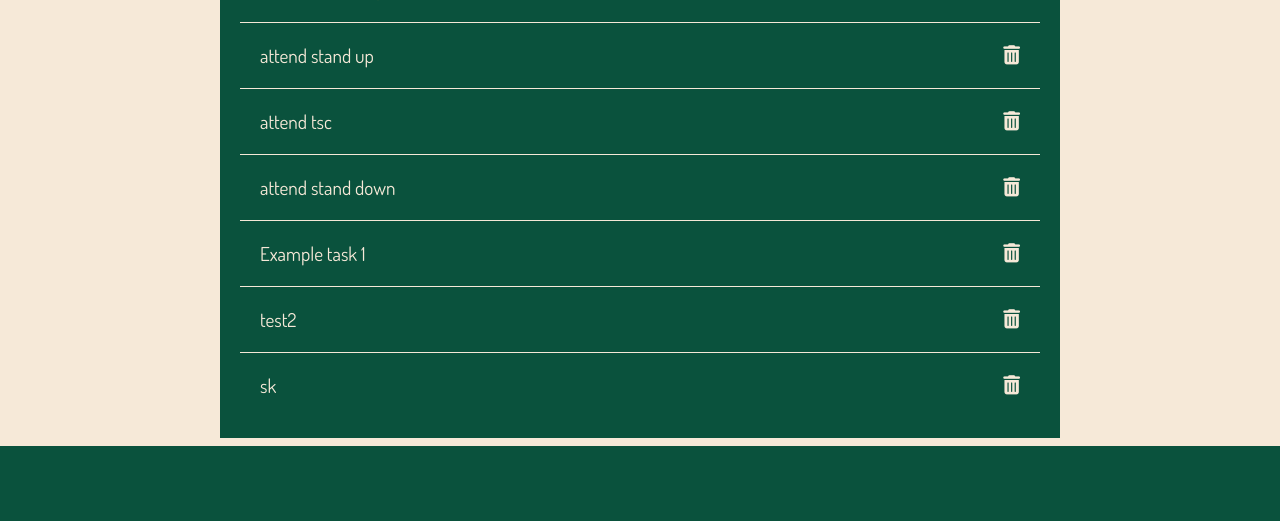
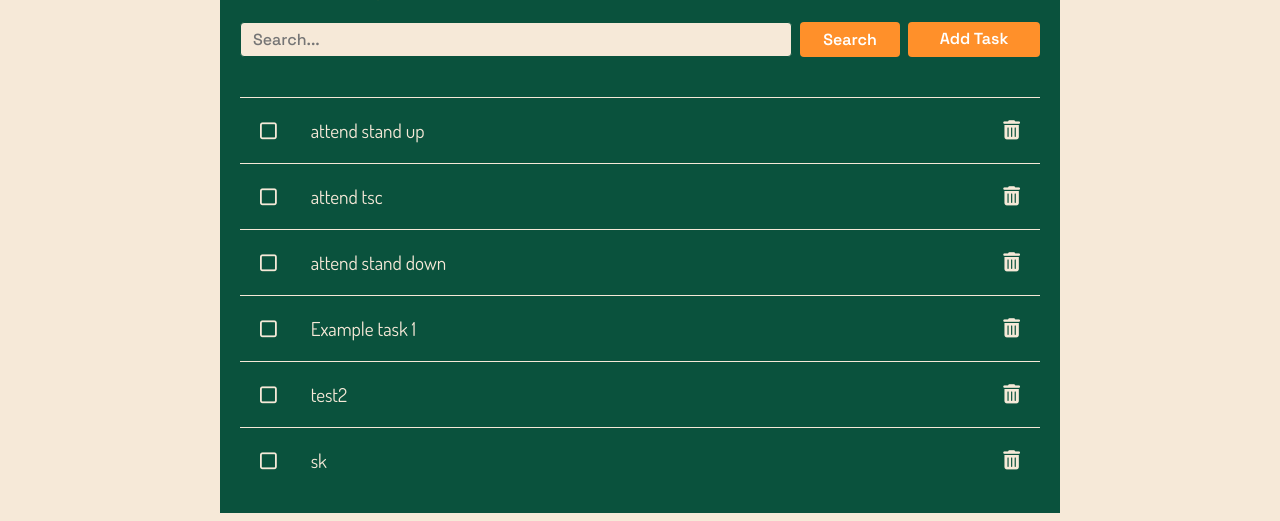
Before and after one commit to kens-i/ta-do, a Django app: template base/templates/base/task_list.html in a window 1280 px wide. Shown: the part 437-958 px from the top of the page. Before the commit the page ends 883 px from the top, so only its background shows below. Run offline with Django 4.2, Linux system fonts and the light colour scheme; the template is opened without the code that fills it: values that come from a table or form of the project are taken from there, others are empty; a user stored in the database is signed in; data comes from the database, SQL or seed files in the repository; parts of the project's set-up code (start-up, migrations or seed data) failed here and were passed over; some libraries are stand-ins or nearby versions.

Commit message:
style all forms, buttons and search bar

```diff
--- a/base/static/base/style.css
+++ b/base/static/base/style.css
@@ -1,5 +1,6 @@
 /* google fonts import */
 @import url('https://fonts.googleapis.com/css2?family=Dosis:wght@200..800&family=Space+Grotesk:wght@300..700&display=swap');
+
 
 
 /* css variables */
@@ -12,6 +13,7 @@
 --highlight-color: #ff902a;
 --highlight-color-dark: #9e470d;
 }
+
 
 
 /* global styles */
@@ -47,16 +49,35 @@ a, p {
 
 }
 
+#register:hover {
+    color: var(--highlight-color);
+}
+
+#login:hover {
+    color: var(--highlight-color);
+}
+
+#logout {
+    color: var(--highlight-color);
+}
+
+#logout:hover {
+    color: var(--primary-color);
+}
+
+
+/* header sytyles */
+
 .header-bar {
     display: flex;
-    justify-content: space-between; /* pushes logo to the right */
-    align-items: center;             /* vertically centers the items */
+    justify-content: space-between;
+    align-items: center;
     padding: 10px 20px;
 }
 
-.header-bar a {
-    color: var(--highlight-color);
-}
+
+
+/* logo styles */
 
 .logo {
     max-width: 200px;
@@ -69,6 +90,10 @@ a, p {
     transform: scale(1.05);
     box-shadow: 0 2px 10px rgba(0,0,0,0.2);
 }
+
+
+
+/* to do list styles */
 
 .task-wrapper {
     display: flex;
@@ -88,9 +113,120 @@ a, p {
     font-weight: 600;
 }
 
-.task-wrapper:hover s {
+.task-wrapper:hover i {
     color: var(--highlight-color);
 }
+
+/* .task-title {
+    display: flex;
+    align-items: center;
+} */
+
+.task-title a, .task-title p {
+    margin-left: 30px;
+}
+
+
+
+/* search bar styles */
+
+.search-add-wrapper {
+  display: flex;
+  flex-wrap: wrap;
+  align-items: center;
+  gap: 12px;
+  font-family: var(--primary-font);
+  margin: 20px 0;
+}
+
+.search-add-wrapper form {
+  display: flex;
+  flex-wrap: wrap;
+  gap: 8px;
+  flex: 1;
+}
+
+.search-add-wrapper input[type="text"] {
+  flex: 1;
+  min-width: 180px;
+  padding: 6px 12px;
+  border: 1px solid var(--secondary-color);
+  border-radius: 4px;
+  font-family: var(--secondary-font);
+  font-size: 16px;
+  background-color: var(--primary-color);
+  color: var(--highlight-color-dark);
+  font-weight: 500;
+}
+
+.search-add-wrapper input[type="submit"],
+.search-add-wrapper a {
+  padding: 6px 16px;
+  background-color: var(--highlight-color);
+  color: white;
+  text-decoration: none;
+  border: none;
+  border-radius: 4px;
+  font-family: var(--secondary-font);
+  font-size: 16px;
+  font-weight: 600;
+  cursor: pointer;
+  min-width: 100px;
+  text-align: center;
+  white-space: nowrap;
+}
+
+.search-add-wrapper input[type="submit"]:hover,
+.search-add-wrapper a:hover {
+  background-color: var(--highlight-color-dark);
+}
+
+
+/* form styles */
+
+.styled-form input[type="text"],
+.styled-form input[type="password"],
+.styled-form textarea {
+  flex: 1;
+  min-width: 180px;
+  padding: 6px 12px;
+  margin-left: 10px;
+  border: 1px solid var(--secondary-color);
+  border-radius: 4px;
+  font-family: var(--secondary-font);
+  font-size: 16px;
+  background-color: var(--primary-color);
+  color: var(--highlight-color-dark);
+  font-weight: 500;
+}
+
+.styled-form input[type="submit"] {
+    padding: 6px 16px;
+    background-color: var(--highlight-color);
+    color: white;
+    text-decoration: none;
+    border: none;
+    border-radius: 4px;
+    font-family: var(--secondary-font);
+    font-size: 16px;
+    font-weight: 600;
+    cursor: pointer;
+    min-width: 100px;
+    text-align: center;
+    white-space: nowrap;
+}
+
+.styled-form input[type="submit"]:hover {
+  background-color: var(--highlight-color-dark);
+}
+
+.styled-form input[type="checkbox"] {
+  accent-color: var(--highlight-color);
+  width: 18px;
+  height: 18px;
+  cursor: pointer;
+}
+
 
 /* media queries */
 
@@ -106,9 +242,13 @@ a, p {
         max-width: 150px;
         order: 2; /* ensures logo comes after the text content */
     }
+
+     .search-add-wrapper {
+    flex-direction: column;
+    align-items: stretch;
+  }
+
+    .search-buttons {
+        justify-content: flex-start;
+    }
 }
-
-/* small devices - phones (320px and up) */
-@media (min-width: 320px) {
-    /* Add mobile-specific styles here if needed */
-}
--- a/base/templates/base/login.html
+++ b/base/templates/base/login.html
@@ -3,12 +3,12 @@
 
 <h1>Login</h1>
 
-<form method="POST">
+<form method="POST" class="styled-form">
     {% csrf_token %}
     {{form.as_p}}
     <input type="submit" value="Login">
 </form>
 
 
-<p>Don't have an account? <a href="{% url 'register' %}">Register</a></p>
+<p>Don't have an account? <a href="{% url 'register' %}" id="register">Register</a></p>
 {% endblock content %}
--- a/base/templates/base/task_confirm_delete.html
+++ b/base/templates/base/task_confirm_delete.html
@@ -2,7 +2,7 @@
 {% block content %}
 
 <a href="{% url 'tasks' %}">Go Back</a>
-<form method="POST">
+<form method="POST" class="styled-form">
     {% csrf_token %}
     <p>Are you sure you want to delete this task? "{{task}}"</p>
     <input type="submit" value="Delete">
--- a/base/templates/base/task_form.html
+++ b/base/templates/base/task_form.html
@@ -3,7 +3,7 @@
 
 <h3>Task Form</h3>
 <a href="{% url 'tasks' %}">Go back</a>
-<form method="POST" action="">
+<form method="POST" action="" class="styled-form">
     {% csrf_token %}
     {{form.as_p}}
     <input type="submit" value="Submit">
--- a/base/templates/base/task_list.html
+++ b/base/templates/base/task_list.html
@@ -7,9 +7,9 @@
     <div>
         <h1>Hello {{request.user|title}}</h1>
         {% if request.user.is_authenticated %}
-        <a href="{% url 'logout' %}">Logout</a>
+        <a href="{% url 'logout' %}" id="logout">Logout</a>
         {% else %}
-        <a href="{% url 'login' %}">Login</a>
+        <a href="{% url 'login' %}" id="login">Login</a>
         {% endif %}
     </div>
     <img src="{% static 'base/images/logo.jpg' %}" class="logo" alt="Ta-Do Logo">
@@ -20,12 +20,17 @@
 <h1>MY TO DO LIST</h1>
 <h3>You have {{count}} incomplete task{{ count|pluralize:"s" }}</h3>
 
-<!-- <a href="{% url 'task-create' %}">Add Task</a>
 
-<form method="GET">
-    <input type="text" name="search-area" placeholder="Search..." value="{{search_input}}">
-    <input type="submit" value="Search">
-</form> -->
+<div class="search-add-wrapper">
+    <form method="GET">
+        <input type="text" name="search-area" placeholder="Search..." value="{{search_input}}">
+        <input type="submit" value="Search"> <a href="{% url 'task-create' %}">Add Task</a>
+    </form>
+
+</div>
+
+
+
 
 
 <div class="task-items-wrapper">
@@ -33,13 +38,14 @@
     <div class="task-wrapper">
         {% if task.complete %}
         <div class="task-title">
+            <i class="fa-solid fa-check"></i><a href="{% url 'task-update' task.id %}">{{task}}</a>
             <div class="task-complete-icon"></div>
-            <i><s><a href="{% url 'task-update' task.id %}">{{task}}</a></s></i>
         </div>
         <a class="delete-link" href="{% url 'task-delete' task.id %}"><i class="fa-solid fa-trash-can"></i></a>
         {% else %}
         <div class="task-title">
             <div class="task-incomplete-icon"></div>
+            <i class="fa-regular fa-square"></i>
             <a href="{% url 'task-update' task.id %}">{{task}}</a>
         </div>
         <a class="delete-link" href="{% url 'task-delete' task.id %}"><i class="fa-solid fa-trash-can"></i></a>
```
Also changed, not shown: base/templates/base/register.html (+3 -5 lines).
